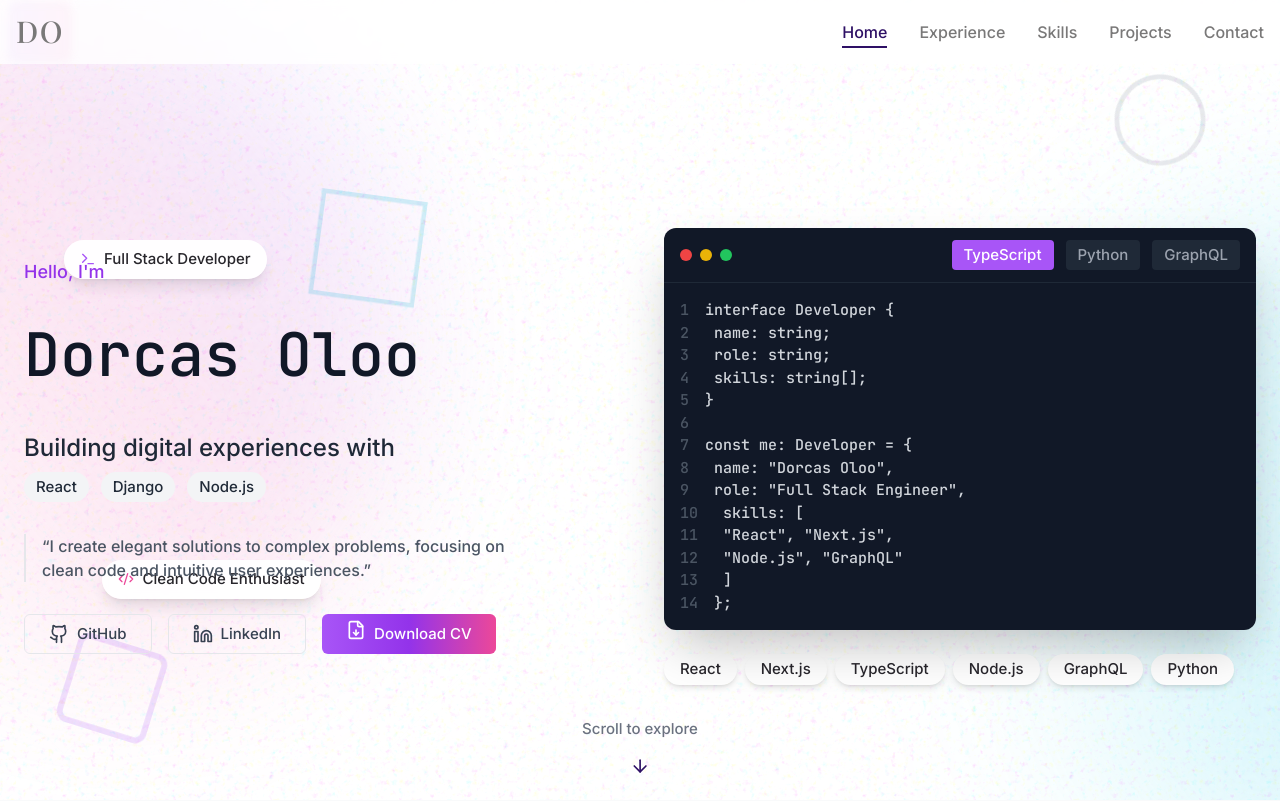
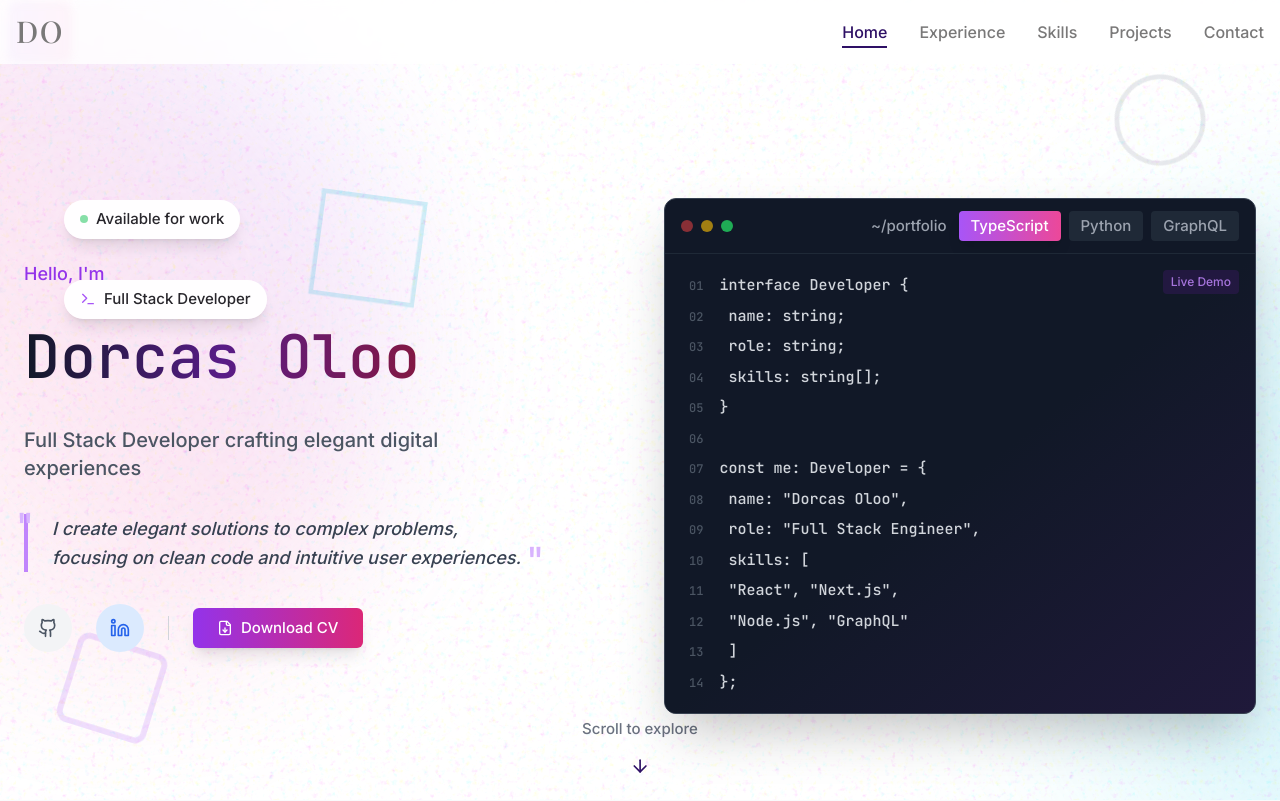
Before and after one commit to dachieng/portfolio, a Next.js app: page / in a window 1280 px wide. Shown: the top 801 px of the page. Built offline with nearby package versions, Linux system fonts and the light colour scheme; a web font is replaced by a local one.

Commit message:
chore: update hero

```diff
--- a/src/modules/elements/Hero.tsx
+++ b/src/modules/elements/Hero.tsx
@@ -1,7 +1,20 @@
 'use client';
 
 import { motion, useScroll, useTransform } from 'framer-motion';
-import { ArrowDown, Github, Linkedin, Menu, FileDown, Terminal, Code2 } from 'lucide-react';
+import {
+  ArrowDown,
+  Github,
+  Linkedin,
+  Menu,
+  FileDown,
+  Terminal,
+  Code2,
+  Star,
+  Users,
+  Calendar,
+  Coffee,
+  Heart,
+} from 'lucide-react';
 import { Button } from '@/components/ui/Button';
 import Link from 'next/link';
 import { Playfair_Display, JetBrains_Mono } from 'next/font/google';
@@ -29,8 +42,17 @@ const Hero = () => {
   const [isTypingComplete, setIsTypingComplete] = useState(false);
   const [activeDemo, setActiveDemo] = useState(0);
   const [_mousePosition, setMousePosition] = useState({ x: 0, y: 0 });
+  const [currentTime, setCurrentTime] = useState(new Date());
 
   const demoRef = useRef(null);
+
+  // Stats data for achievements
+  const stats = [
+    { icon: Star, label: 'Projects Completed', value: '25+', color: 'text-yellow-500' },
+    { icon: Users, label: 'Clients Served', value: '15+', color: 'text-blue-500' },
+    { icon: Coffee, label: 'Cups of Coffee', value: '500+', color: 'text-orange-500' },
+    { icon: Heart, label: 'Code Reviews', value: '100+', color: 'text-red-500' },
+  ];
 
   const containerVariants = {
     hidden: { opacity: 0 },
@@ -53,6 +75,14 @@ const Hero = () => {
       },
     },
   };
+
+  useEffect(() => {
+    const timer = setInterval(() => {
+      setCurrentTime(new Date());
+    }, 1000);
+
+    return () => clearInterval(timer);
+  }, []);
 
   useEffect(() => {
     setActiveSection(window.location.hash);
@@ -174,21 +204,48 @@ const Hero = () => {
         </div>
       </div>
 
+      {/* Simplified floating indicators - only essential ones */}
       <motion.div
-        className="absolute left-[5%] top-[30%] z-10 flex items-center gap-2 rounded-full bg-white/95 px-4 py-2 shadow-lg backdrop-blur-sm"
+        className="absolute left-[5%] top-[25%] z-10 flex items-center gap-2 rounded-full bg-white/95 px-4 py-2 shadow-lg backdrop-blur-sm"
         initial={{ opacity: 0, x: -50 }}
         animate={{ opacity: 1, x: 0 }}
         whileHover={{ scale: 1.05 }}
+        transition={{ delay: 0.5 }}
+      >
+        <div className="flex h-2 w-2 animate-pulse rounded-full bg-green-500"></div>
+        <span className="text-sm font-medium">Available for work</span>
+      </motion.div>
+
+      <motion.div
+        className="absolute right-[5%] top-[25%] z-10 flex items-center gap-2 rounded-full bg-white/95 px-4 py-2 shadow-lg backdrop-blur-sm"
+        initial={{ opacity: 0, x: 50 }}
+        animate={{ opacity: 1, x: 0 }}
+        whileHover={{ scale: 1.05 }}
+        transition={{ delay: 0.7 }}
+      >
+        <Calendar className="h-4 w-4 text-purple-500" />
+        <span className="text-sm font-medium">
+          {currentTime.toLocaleTimeString([], { hour: '2-digit', minute: '2-digit' })} GMT+3
+        </span>
+      </motion.div>
+
+      <motion.div
+        className="absolute left-[5%] top-[35%] z-10 flex items-center gap-2 rounded-full bg-white/95 px-4 py-2 shadow-lg backdrop-blur-sm"
+        initial={{ opacity: 0, x: -50 }}
+        animate={{ opacity: 1, x: 0 }}
+        whileHover={{ scale: 1.05 }}
+        transition={{ delay: 0.9 }}
       >
         <Terminal className="h-4 w-4 text-purple-500" />
         <span className="text-sm font-medium">Full Stack Developer</span>
       </motion.div>
 
       <motion.div
-        className="absolute left-[8%] top-[70%] z-10 flex items-center gap-2 rounded-full bg-white/95 px-4 py-2 shadow-lg backdrop-blur-sm"
-        initial={{ opacity: 0, x: -50 }}
+        className="absolute right-[8%] top-[75%] z-10 flex items-center gap-2 rounded-full bg-white/95 px-4 py-2 shadow-lg backdrop-blur-sm"
+        initial={{ opacity: 0, x: 50 }}
         animate={{ opacity: 1, x: 0 }}
         whileHover={{ scale: 1.05 }}
+        transition={{ delay: 1.3 }}
       >
         <Code2 className="h-4 w-4 text-pink-500" />
         <span className="text-sm font-medium">Clean Code Enthusiast</span>
@@ -330,13 +387,15 @@ const Hero = () => {
         >
           <motion.div variants={itemVariants} className="relative space-y-8">
             <div className="space-y-6">
-              <motion.div variants={itemVariants}>
+              <motion.div variants={itemVariants} className="flex items-center gap-3">
                 <span className="text-lg text-purple-600">Hello, I&apos;m</span>
               </motion.div>
 
               <h1 className={`relative text-6xl font-bold ${jetbrains.className}`}>
                 <motion.div className="relative inline-block" variants={itemVariants}>
-                  <span className="text-gray-900">{displayText}</span>
+                  <span className="bg-gradient-to-r from-gray-900 via-purple-900 to-pink-900 bg-clip-text text-transparent">
+                    {displayText}
+                  </span>
                   {!isTypingComplete && (
                     <motion.span
                       initial={{ opacity: 1 }}
@@ -346,126 +405,72 @@ const Hero = () => {
                         repeat: Infinity,
                         repeatType: 'reverse',
                       }}
-                      className="absolute -right-1 top-0 h-full w-[3px] bg-purple-600"
+                      className="absolute -right-1 top-0 h-full w-[3px] bg-gradient-to-b from-purple-600 to-pink-600"
                     />
                   )}
                 </motion.div>
               </h1>
+
+              <motion.p
+                className="max-w-lg text-xl text-gray-600"
+                initial={{ opacity: 0 }}
+                animate={{ opacity: 1 }}
+                transition={{ delay: 0.8 }}
+              >
+                Full Stack Developer crafting elegant digital experiences
+              </motion.p>
             </div>
 
             <motion.div variants={itemVariants} className="relative space-y-8">
-              <div className="space-y-2">
-                <motion.p
-                  className="text-2xl font-medium text-gray-800"
-                  initial={{ opacity: 0 }}
-                  animate={{ opacity: 1 }}
-                  transition={{ delay: 0.5 }}
-                >
-                  Building digital experiences with
-                </motion.p>
-                <motion.div
-                  className="flex flex-wrap gap-3"
-                  initial={{ opacity: 0 }}
-                  animate={{ opacity: 1 }}
-                  transition={{ delay: 0.7 }}
-                >
-                  {['React', 'Django', 'Node.js'].map(tech => (
-                    <span
-                      key={tech}
-                      className="inline-flex items-center rounded-full bg-gray-100 px-3 py-1 text-sm font-medium text-gray-800"
-                    >
-                      {tech}
-                    </span>
-                  ))}
-                </motion.div>
-              </div>
-
               <motion.div
                 className="max-w-lg"
                 initial={{ opacity: 0, y: 20 }}
                 animate={{ opacity: 1, y: 0 }}
-                transition={{ delay: 0.9 }}
+                transition={{ delay: 1.0 }}
               >
-                <blockquote className="border-l-2 border-gray-200 pl-4 text-gray-600">
-                  &ldquo;I create elegant solutions to complex problems, focusing on clean code and intuitive user
-                  experiences.&rdquo;
+                <blockquote className="relative">
+                  <div className="absolute -left-2 -top-2 text-4xl text-purple-300">"</div>
+                  <p className="border-l-4 border-purple-400 pl-6 text-lg italic leading-relaxed text-gray-700">
+                    I create elegant solutions to complex problems, focusing on clean code and intuitive user
+                    experiences.
+                  </p>
+                  <div className="absolute -bottom-2 -right-2 text-4xl text-purple-300">"</div>
                 </blockquote>
               </motion.div>
             </motion.div>
 
-            <motion.div variants={itemVariants} className="flex flex-wrap gap-4">
-              <motion.div whileHover={{ scale: 1.05 }} whileTap={{ scale: 0.95 }}>
-                <Button asChild variant="outline" className="relative overflow-hidden">
+            {/* Clean social links section */}
+            <motion.div variants={itemVariants} className="flex items-center gap-6">
+              <motion.div whileHover={{ y: -2 }} whileTap={{ scale: 0.95 }} className="group">
                 <Link
                   href="https://github.com/dachieng"
                   target="_blank"
-                    className="group flex items-center gap-2 px-6 py-2"
+                  className="flex h-12 w-12 items-center justify-center rounded-full bg-gray-100 text-gray-600 transition-all hover:bg-gray-900 hover:text-white"
                 >
-                    <motion.div whileHover={{ rotate: 360 }} transition={{ duration: 0.5 }}>
-                      <Github className="h-5 w-5 text-gray-700" />
-                    </motion.div>
-                    <span className="relative text-gray-700">
-                      <span className="relative z-10">GitHub</span>
-                      <motion.span
-                        className="absolute bottom-0 left-0 h-[2px] w-full bg-purple-500"
-                        initial={{ scaleX: 0 }}
-                        whileHover={{ scaleX: 1 }}
-                        transition={{ duration: 0.3 }}
-                      />
-                    </span>
+                  <Github className="h-5 w-5" />
                 </Link>
-                </Button>
               </motion.div>
 
-              <motion.div whileHover={{ scale: 1.05 }} whileTap={{ scale: 0.95 }}>
-                <Button asChild variant="outline" className="relative overflow-hidden">
+              <motion.div whileHover={{ y: -2 }} whileTap={{ scale: 0.95 }} className="group">
                 <Link
                   href="https://linkedin.com/in/dorcas-oloo"
                   target="_blank"
-                    className="group flex items-center gap-2 px-6 py-2"
+                  className="flex h-12 w-12 items-center justify-center rounded-full bg-blue-100 text-blue-600 transition-all hover:bg-blue-600 hover:text-white"
                 >
-                    <motion.div whileHover={{ rotate: 360 }} transition={{ duration: 0.5 }}>
-                      <Linkedin className="h-5 w-5 text-gray-700" />
-                    </motion.div>
-                    <span className="relative text-gray-700">
-                      <span className="relative z-10">LinkedIn</span>
-                      <motion.span
-                        className="absolute bottom-0 left-0 h-[2px] w-full bg-blue-500"
-                        initial={{ scaleX: 0 }}
-                        whileHover={{ scaleX: 1 }}
-                        transition={{ duration: 0.3 }}
-                      />
-                    </span>
+                  <Linkedin className="h-5 w-5" />
                 </Link>
-                </Button>
               </motion.div>
 
-              <motion.div whileHover={{ scale: 1.05 }} whileTap={{ scale: 0.95 }}>
+              <motion.div className="h-6 w-px bg-gray-300" />
+
+              <motion.div whileHover={{ scale: 1.02 }} whileTap={{ scale: 0.98 }}>
                 <Button
                   asChild
-                  variant="default"
-                  className="relative overflow-hidden bg-gradient-to-r from-purple-500 via-purple-600 to-pink-500"
+                  className="bg-gradient-to-r from-purple-600 to-pink-600 text-white shadow-lg transition-all duration-300 hover:shadow-xl"
                 >
-                  <a href="/DorcasCV.pdf" download className="relative flex items-center gap-2 px-6 py-2">
-                    <motion.div
-                      animate={{
-                        y: [0, -4, 0],
-                      }}
-                      transition={{
-                        duration: 1.5,
-                        repeat: Infinity,
-                        ease: 'easeInOut',
-                      }}
-                    >
-                      <FileDown className="h-5 w-5 text-white" />
-                    </motion.div>
-                    <span className="text-white">Download CV</span>
-                    <motion.div
-                      className="absolute inset-0 -z-10 bg-gradient-to-r from-pink-500 via-purple-600 to-purple-500"
-                      initial={{ x: '100%' }}
-                      whileHover={{ x: 0 }}
-                      transition={{ duration: 0.5 }}
-                    />
+                  <a href="/DorcasCV.pdf" download className="flex items-center gap-2 px-6 py-3">
+                    <FileDown className="h-4 w-4" />
+                    <span>Download CV</span>
                   </a>
                 </Button>
               </motion.div>
@@ -473,23 +478,37 @@ const Hero = () => {
           </motion.div>
 
           <motion.div variants={itemVariants} className="relative hidden space-y-6 md:block" ref={demoRef}>
-            <div className="relative overflow-hidden rounded-xl bg-gray-900 shadow-2xl">
+            <div className="relative overflow-hidden rounded-xl border border-gray-700 bg-gray-900 shadow-2xl">
               <div className="flex items-center justify-between border-b border-gray-800 px-4 py-3">
                 <div className="flex items-center gap-2">
-                  <div className="h-3 w-3 rounded-full bg-red-500" />
-                  <div className="h-3 w-3 rounded-full bg-yellow-500" />
-                  <div className="h-3 w-3 rounded-full bg-green-500" />
+                  <motion.div
+                    className="h-3 w-3 rounded-full bg-red-500"
+                    animate={{ opacity: [1, 0.5, 1] }}
+                    transition={{ duration: 2, repeat: Infinity }}
+                  />
+                  <motion.div
+                    className="h-3 w-3 rounded-full bg-yellow-500"
+                    animate={{ opacity: [1, 0.5, 1] }}
+                    transition={{ duration: 2, repeat: Infinity, delay: 0.3 }}
+                  />
+                  <motion.div
+                    className="h-3 w-3 rounded-full bg-green-500"
+                    animate={{ opacity: [1, 0.5, 1] }}
+                    transition={{ duration: 2, repeat: Infinity, delay: 0.6 }}
+                  />
                 </div>
-                <div className="flex gap-3">
+                <div className="flex items-center gap-3">
+                  <span className="text-sm text-gray-400">~/portfolio</span>
+                  <div className="flex gap-2">
                     {codeSnippets.map((snippet, index) => (
                       <motion.button
                         key={snippet.language}
                         whileHover={{ scale: 1.05 }}
                         whileTap={{ scale: 0.95 }}
-                      className={`rounded px-3 py-1 text-sm ${
+                        className={`rounded px-3 py-1 text-sm font-medium transition-all ${
                           activeDemo === index
-                          ? 'bg-purple-500 text-white'
-                          : 'bg-gray-800 text-gray-400 hover:bg-gray-700'
+                            ? 'bg-gradient-to-r from-purple-500 to-pink-500 text-white shadow-lg'
+                            : 'bg-gray-800 text-gray-400 hover:bg-gray-700 hover:text-white'
                         }`}
                         onClick={() => setActiveDemo(index)}
                       >
@@ -498,8 +517,9 @@ const Hero = () => {
                     ))}
                   </div>
                 </div>
+              </div>
 
-              <div className="relative min-h-[300px] p-4">
+              <div className="relative min-h-[300px] bg-gradient-to-br from-gray-900 via-gray-900 to-purple-900/20 p-4">
                 <motion.div
                   key={activeDemo}
                   initial={{ opacity: 0, y: 20 }}
@@ -513,43 +533,25 @@ const Hero = () => {
                       key={i}
                       initial={{ opacity: 0, x: -20 }}
                       animate={{ opacity: 1, x: 0 }}
-                      transition={{ delay: i * 0.1 }}
-                      className="relative"
+                      transition={{ delay: i * 0.05 }}
+                      className="group relative rounded px-2 py-1 transition-colors hover:bg-purple-900/10"
                     >
-                      <span className="mr-4 select-none text-gray-600">{i + 1}</span>
-                      {line}
+                      <span className="mr-4 select-none text-xs text-gray-600">{String(i + 1).padStart(2, '0')}</span>
+                      <span className="transition-colors group-hover:text-purple-200">{line}</span>
                     </motion.div>
                   ))}
                 </motion.div>
+
+                {/* Floating code elements */}
+                <motion.div
+                  className="absolute right-4 top-4 rounded bg-purple-900/30 px-2 py-1 text-xs text-purple-400"
+                  animate={{ opacity: [0.5, 1, 0.5] }}
+                  transition={{ duration: 3, repeat: Infinity }}
+                >
+                  Live Demo
+                </motion.div>
               </div>
             </div>
-
-            <motion.div
-              className="flex flex-wrap gap-2"
-              variants={{
-                hidden: { opacity: 0 },
-                visible: {
-                  opacity: 1,
-                  transition: {
-                    staggerChildren: 0.1,
-                  },
-                },
-              }}
-            >
-              {['React', 'Next.js', 'TypeScript', 'Node.js', 'GraphQL', 'Python'].map(tech => (
-                <motion.span
-                  key={tech}
-                  variants={{
-                    hidden: { opacity: 0, scale: 0.8 },
-                    visible: { opacity: 1, scale: 1 },
-                  }}
-                  whileHover={{ scale: 1.1 }}
-                  className="rounded-full bg-white px-4 py-1 text-sm font-medium shadow-md"
-                >
-                  {tech}
-                </motion.span>
-              ))}
-            </motion.div>
           </motion.div>
         </motion.div>
       </div>
```
Lines whose indentation alone changed are shown as unchanged.
